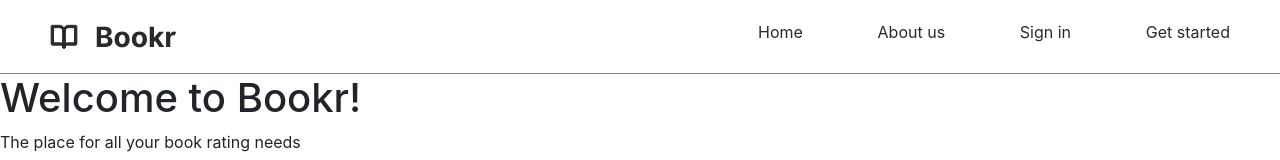
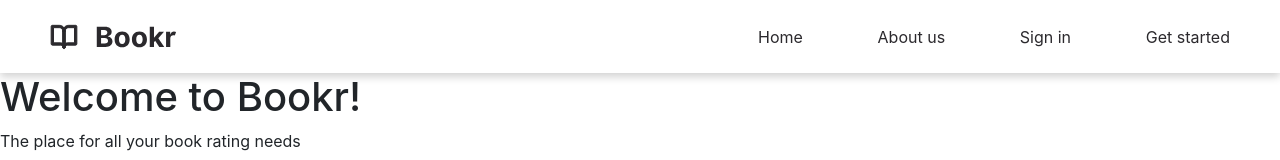
Before and after one commit to the-bookr-team/bookr-frontend, a React (Create React App) app in the folder bookr/: page / in a window 1280 px wide. Shown: the top 160 px of the page. Built offline with nearby package versions, Linux system fonts and the light colour scheme.

Commit message:
Add styling

```diff
--- a/bookr/src/App.css
+++ b/bookr/src/App.css
@@ -2,9 +2,11 @@
   display: flex;
   flex-direction: row;
   justify-content: space-between;
+  align-items: center;
   padding: 20px 50px;
-  border-bottom: 1px solid gray;
+  /* border-bottom: 1px solid gray; */
   background-color: white;
+  box-shadow: 0 4px 8px lightgrey;
 }
 
 .header nav {
```
